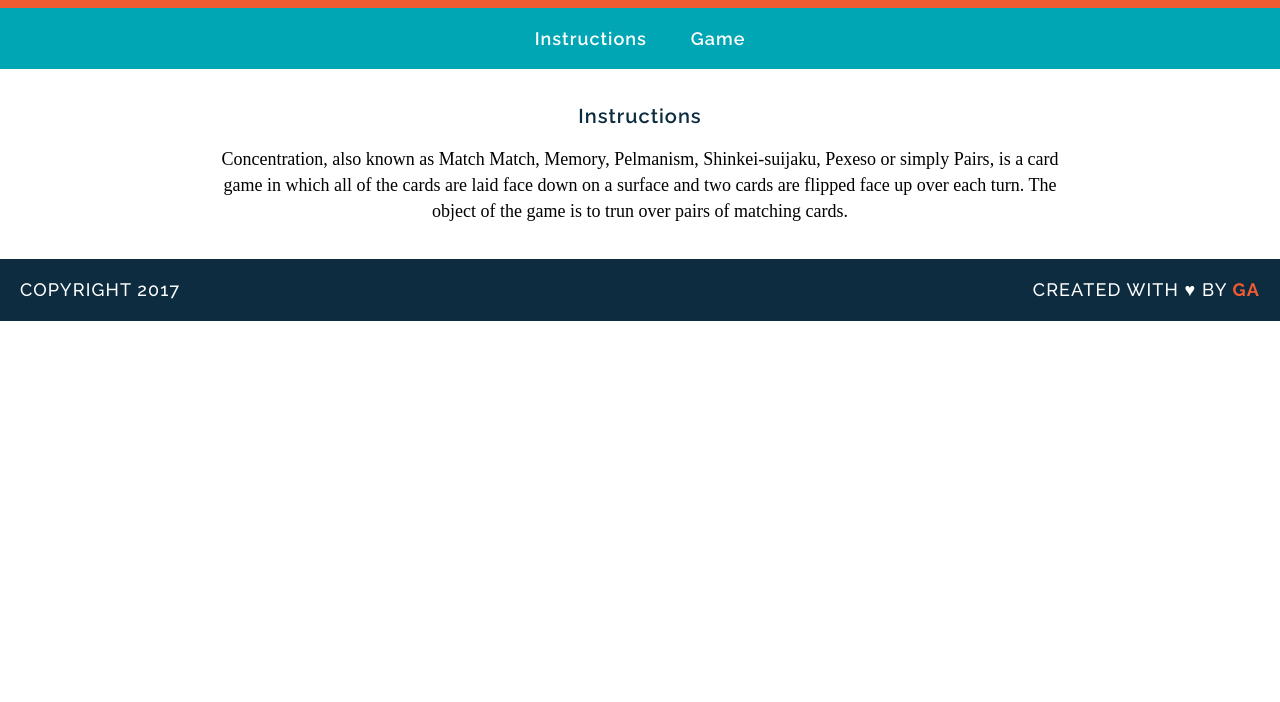
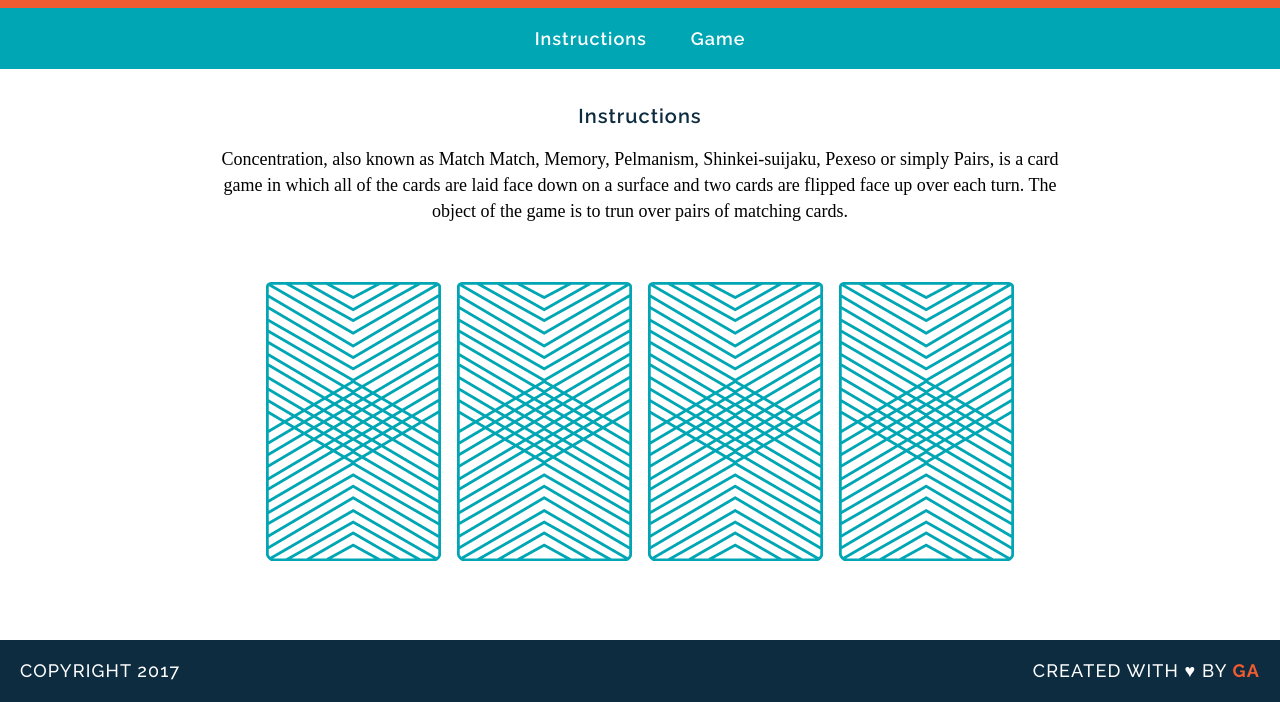
Before and after one commit to DonovanSohr/wdi-fundamentals-memorygame, a plain HTML site: page memory_game/index.html in a window 1280 px wide. Shown: the part 105-807 px from the top of the page. Drawn offline with Linux system fonts and the light colour scheme; a web font is replaced by a local one.

Commit message:
created game logic

```diff
--- a/memory_game/js/main.js
+++ b/memory_game/js/main.js
@@ -1,23 +1,24 @@
+
 var cards = [
 {
 	rank: "queen",
 	suit: "hearts",
-	cardImage: "images/queen-of-hearts.png"
+	cardImage: "images/queen-of-hearts.png",
 },
 {
 	rank: "queen",
 	suit: "diamonds",
-	cardImage: "images/queen-of-diamonds.png"
+	cardImage: "images/queen-of-diamonds.png",
 },
 {
 	rank: "king",
 	suit: "hearts",
-	cardImage: "images/king-of-hearts.png"
+	cardImage: "images/king-of-hearts.png",
 },
 {
 	rank: "king",
 	suit: "diamonds",
-	cardImage: "images/king-of-diamonds.png"
+	cardImage: "images/king-of-diamonds.png",
 }
 ];
 
@@ -41,9 +42,6 @@ var flipCard = function () {
     };
 };
 console.log(cardsInPlay);
-console.log("User flipped " + cards[cardId].rank);
-console.log("User flipped " + cards[cardId].cardImage);
-console.log("User flipped " + cards[cardId].suit);
 
 
 var createBoard = function () {
@@ -53,7 +51,7 @@ var createBoard = function () {
      cardElement.setAttribute('src', 'images/back.png');
      cardElement.setAttribute('data-id', i);
      cardElement.addEventListener('click', flipCard);
-     cardElement.appendChild(game-board);
+     cardTable.appendChild(cardElement);
     	//correct order?
 }
 };
```
Also changed, not shown: memory_game/index.html (+1 -1 lines), 1 other file.
